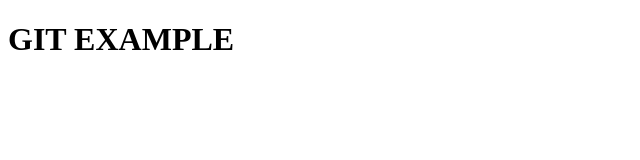
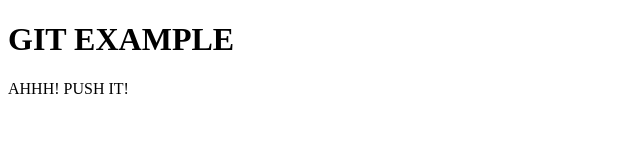
Before and after one commit to Wbrauner26/pt3_githubintro, a plain HTML site: page index.html in a window 1280 px wide. Shown: the whole page, without its empty margins (0-640 px from the left). Drawn offline with Linux system fonts and the light colour scheme.

Commit message:
Pushing it!

```diff
--- a/index.html
+++ b/index.html
@@ -5,5 +5,6 @@
 </head>
 <body>
 	<h1>GIT EXAMPLE</h1>
+	<p>AHHH! PUSH IT!</p>
 </body>
 </html>
```
